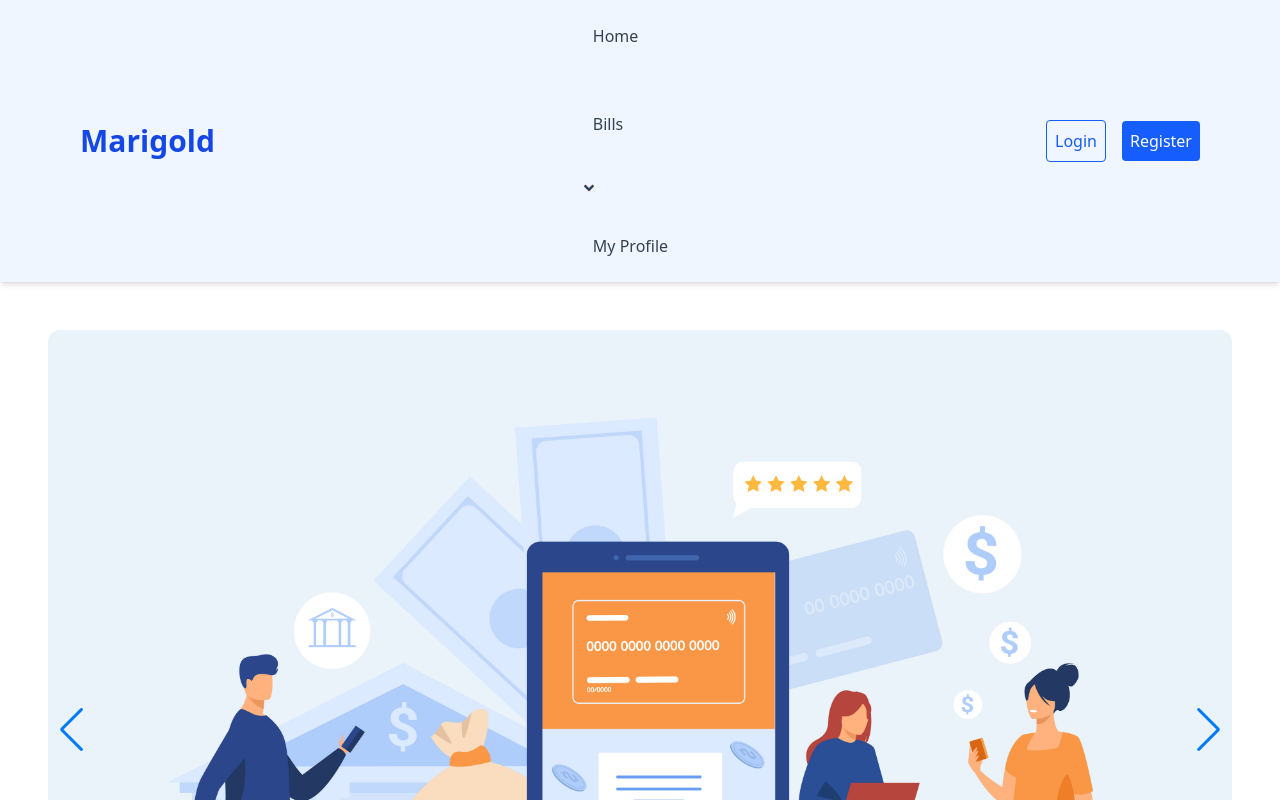
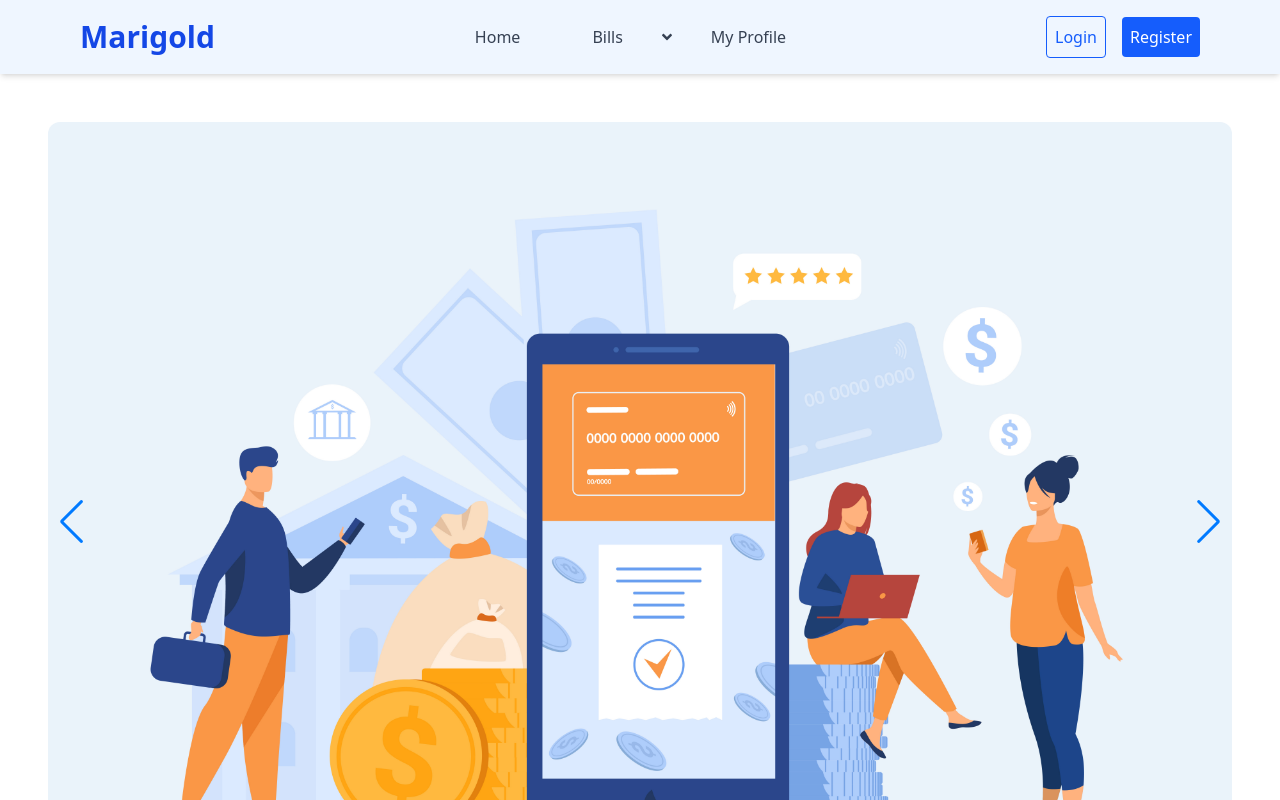
Before and after one commit to Ahnaf-221B/MariGold-Bill-Management-System, a React (Vite) app: page / in a window 1280 px wide. Shown: the top 800 px of the page. Built offline with nearby package versions, Linux system fonts and the light colour scheme; no server answers.

Commit message:
all functionalities are working propeerly

```diff
--- a/src/components/Navbar/Navbar.jsx
+++ b/src/components/Navbar/Navbar.jsx
@@ -61,7 +61,7 @@ const Navbar = () => {
           mobileMenuOpen ? "block" : "hidden"
         } sm:block`}
       >
-        <div className="md:flex md:flex-col md:gap-6">
+        <div className="md:flex  md:gap-6">
         <Link to="/" className="hover:text-blue-600 py-2 px-3">
 
           Home
@@ -144,11 +144,13 @@ const Navbar = () => {
                 onClick={toggleDropdown}
                 className="flex items-center space-x-2"
               >
-                <img
+                <Link to="/profile"><img
                   src={user.photoURL || "https://via.placeholder.com/40"}
                   alt="User Profile"
                   className="w-10 h-10 rounded-full"
                 />
+                </Link>
+
               </button>
               {dropdownOpen && (
                 <div className="absolute right-0 mt-2 bg-white shadow-lg rounded-lg w-60 h-auto z-50">
```
